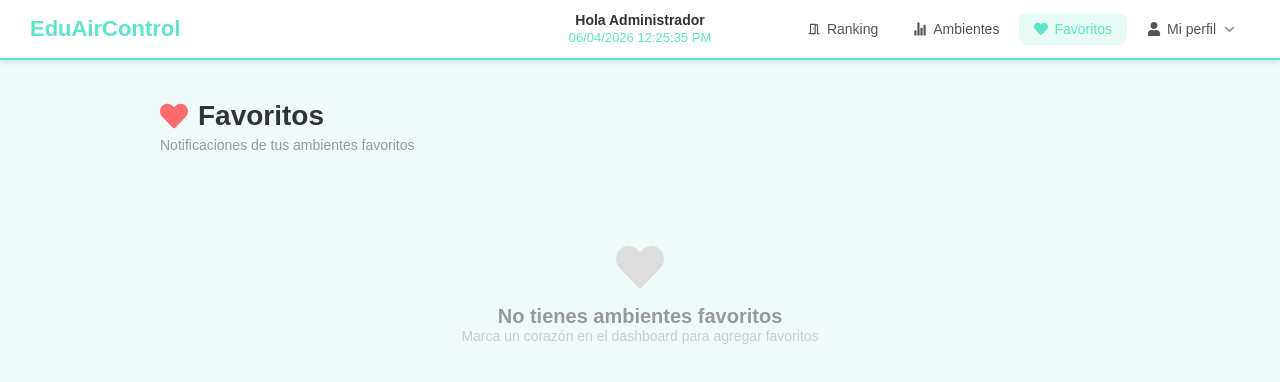
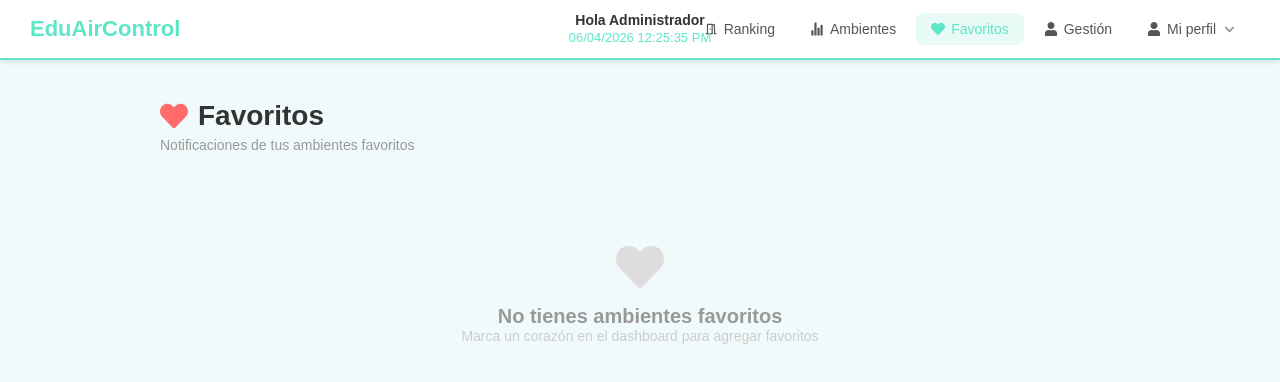
Before and after one commit to kensarusi/EduAirControl, a React (Vite) app in the folder Front-End/: page /favorites in a window 1280 px wide. Shown: the top 382 px of the page. Built offline with nearby package versions, Linux system fonts and the light colour scheme.

Commit message:
feat(ui): add management menu item to navbar

```diff
--- a/Front-End/src/components/layout/Navbar.jsx
+++ b/Front-End/src/components/layout/Navbar.jsx
@@ -30,6 +30,7 @@ function Navbar() {
     { icon: <MdOutlineMeetingRoom />, label: t('nav.environments'), path: '/dashboard' },
     { icon: <IoStatsChart />,         label: t('nav.activity'),     path: '/all-environments' },
     { icon: <FaHeart />,              label: t('nav.favorites'),    path: '/favorites' },
+    { icon: <FaUser />,              label: t('nav.management'),        path: '/management' },
   ]
 
   const isProfileActive =
```
